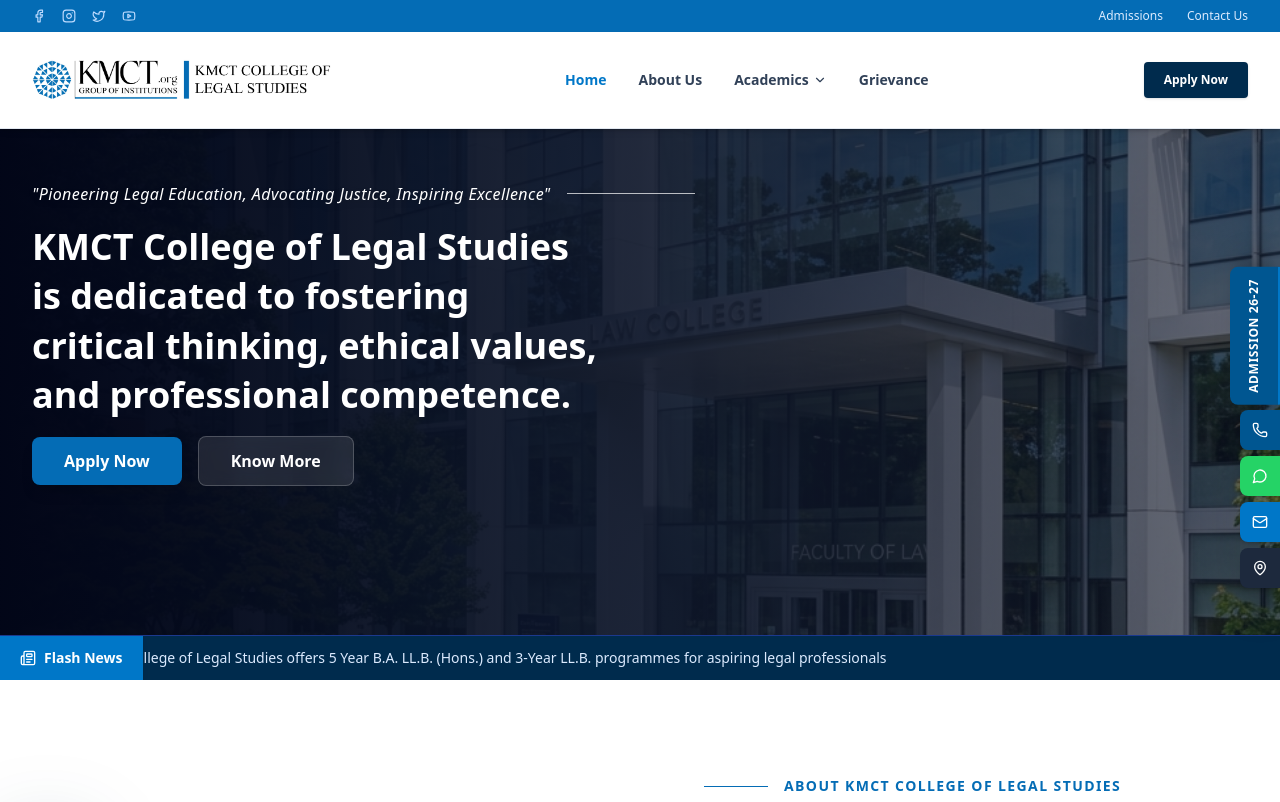
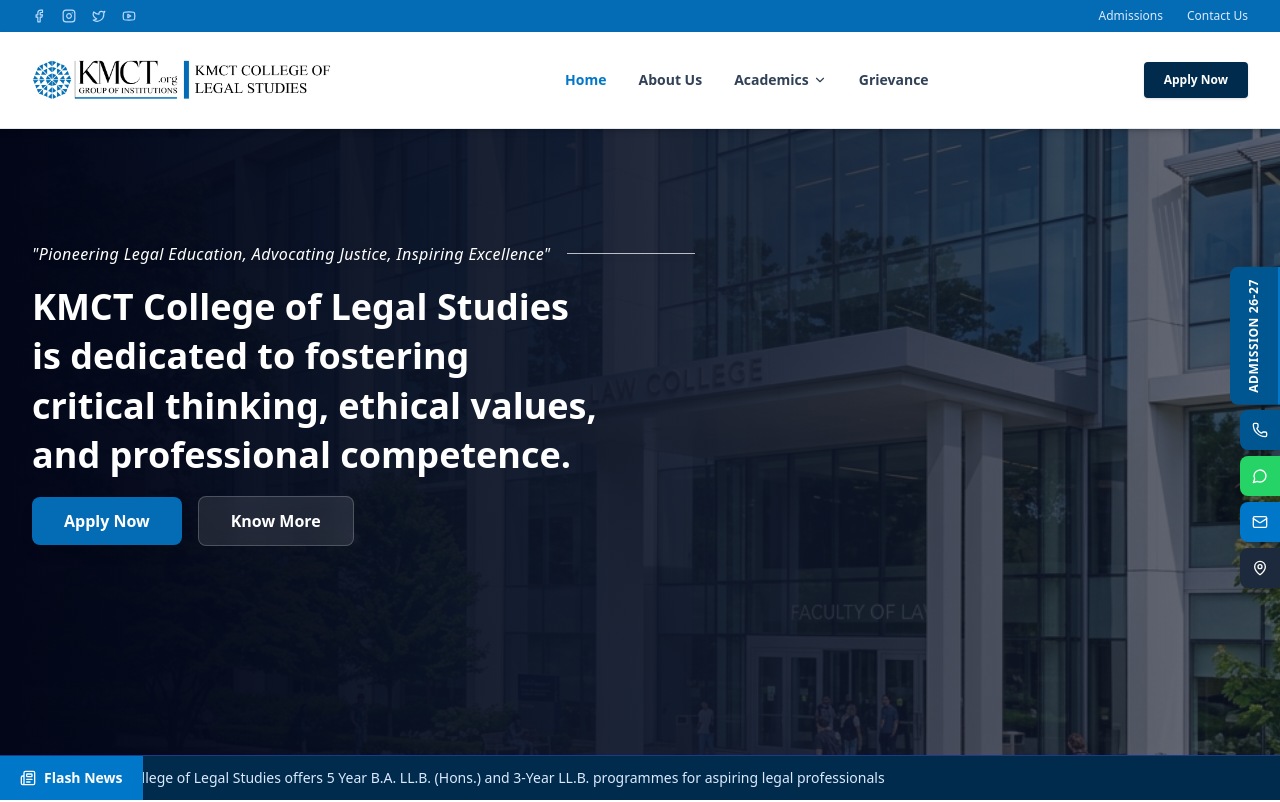
Before and after one commit to KMCT-DEV-TEAM/KLC-KSD, a Next.js app in the folder frontend/: page / in a window 1280 px wide. Shown: the top 802 px of the page. Built offline with nearby package versions, Linux system fonts and the light colour scheme.

Commit message:
floating action data enters

```diff
--- a/frontend/app/(home)/components/HeroSection.jsx
+++ b/frontend/app/(home)/components/HeroSection.jsx
@@ -6,7 +6,7 @@
 
 export default function HeroSection() {
   return (
-    <div className="relative w-full min-h-[85vh] flex flex-col justify-between bg-slate-900 overflow-hidden">
+    <div className="relative w-full min-h-[85vh] md:min-h-screen flex flex-col justify-between bg-slate-900 overflow-hidden">
       {/* Background Image with Overlay */}
       <div className="absolute inset-0 w-full h-full">
         <div
--- a/frontend/app/about/components/AboutHeroSection.jsx
+++ b/frontend/app/about/components/AboutHeroSection.jsx
@@ -3,7 +3,7 @@
 
 const AboutHeroSection = () => {
   return (
-    <section className="relative w-full min-h-[80vh] md:min-h-[85vh] flex items-center pt-32 pb-16 md:pt-0 md:pb-0 bg-slate-900" data-aos="fade-up">
+    <section className="relative w-full min-h-[80vh] md:min-h-screen flex items-center pt-32 pb-16 md:pt-0 md:pb-0 bg-slate-900" data-aos="fade-up">
       {/* Background Image */}
       <div className="absolute inset-0 w-full h-full">
         <Image
--- a/frontend/app/academics/components/ProgramHero.jsx
+++ b/frontend/app/academics/components/ProgramHero.jsx
@@ -3,7 +3,7 @@
 
 const ProgramHero = ({ badgeText, titleMain, titleHighlight, description, bgImage }) => {
   return (
-    <section className="relative w-full min-h-[80vh] md:min-h-[85vh] flex items-center pt-32 pb-16 md:pt-0 md:pb-0 bg-slate-900">
+    <section className="relative w-full min-h-[80vh] md:min-h-screen flex items-center pt-32 pb-16 md:pt-0 md:pb-0 bg-slate-900">
       {/* Background Image */}
       <div className="absolute inset-0 w-full h-full">
         <Image
--- a/frontend/app/grievance/page.jsx
+++ b/frontend/app/grievance/page.jsx
@@ -11,7 +11,7 @@
   return (
     <div className="w-full min-h-screen bg-slate-50 pb-24">
       {/* Hero Section */}
-      <section className="relative w-full min-h-[80vh] md:min-h-[85vh] flex items-center pt-32 pb-16 md:pt-0 md:pb-0 bg-slate-900 overflow-hidden" data-aos="fade-up">
+      <section className="relative w-full min-h-[80vh] md:min-h-screen flex items-center pt-32 pb-16 md:pt-0 md:pb-0 bg-slate-900 overflow-hidden" data-aos="fade-up">
         {/* Background Image with Overlay */}
         <div className="absolute inset-0 w-full h-full">
           <Image
```
